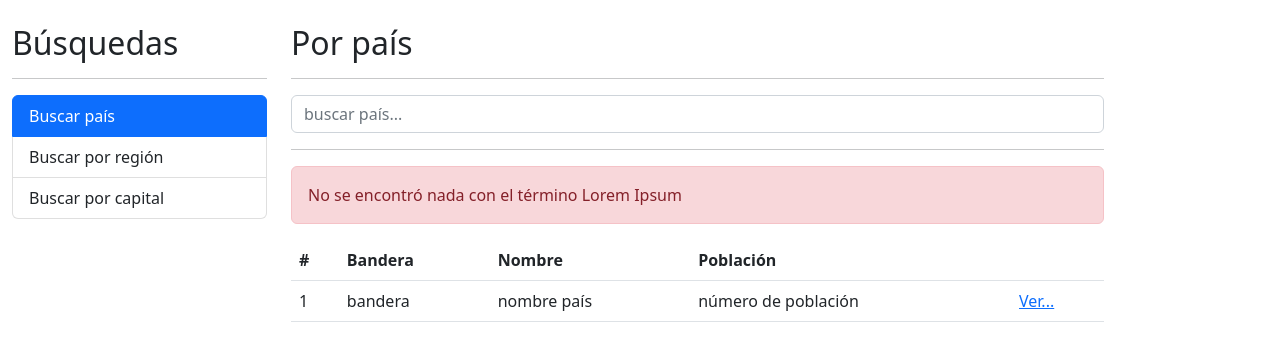
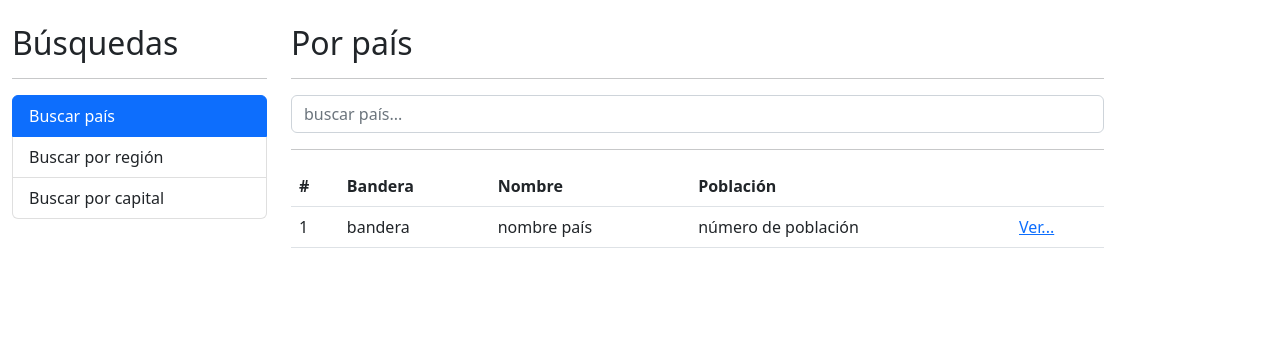
Before and after one commit to sergitxu/03-paisesApp, an Angular app: page / in a window 1280 px wide. Shown: the top 350 px of the page. Built offline with nearby package versions, Linux system fonts and the light colour scheme.

Commit message:
add error

```diff
--- a/src/app/pais/pages/por-pais/por-pais.component.html
+++ b/src/app/pais/pages/por-pais/por-pais.component.html
@@ -12,11 +12,11 @@
 
 <hr>
 
-<div class="alert alert-danger">
-    No se encontró nada con el término Lorem Ipsum
+<div *ngIf="hayError" class="alert alert-danger">
+    No se encontró nada con el término <i>{{termino}}</i>.
 </div>
 
-<div class="row">
+<div *ngIf="!hayError" class="row">
     <div class="col">
         <table class="table table-hover">
             <thead>
--- a/src/app/pais/pages/por-pais/por-pais.component.ts
+++ b/src/app/pais/pages/por-pais/por-pais.component.ts
@@ -10,16 +10,18 @@
 export class PorPaisComponent {
 
   termino: string = '';
+  hayError: boolean = false;
 
   constructor(private paisService: PaisService) { }
 
   buscar() {
+    this.hayError = false;
     console.log(this.termino);
 
     this.paisService.buscarPais(this.termino)
-      .subscribe(resp => {
-        console.log(resp);
+      .subscribe({
+        next: (resp) => console.log(resp),
+        error: (e) => this.hayError = true
       });
   }
-
 }
```
